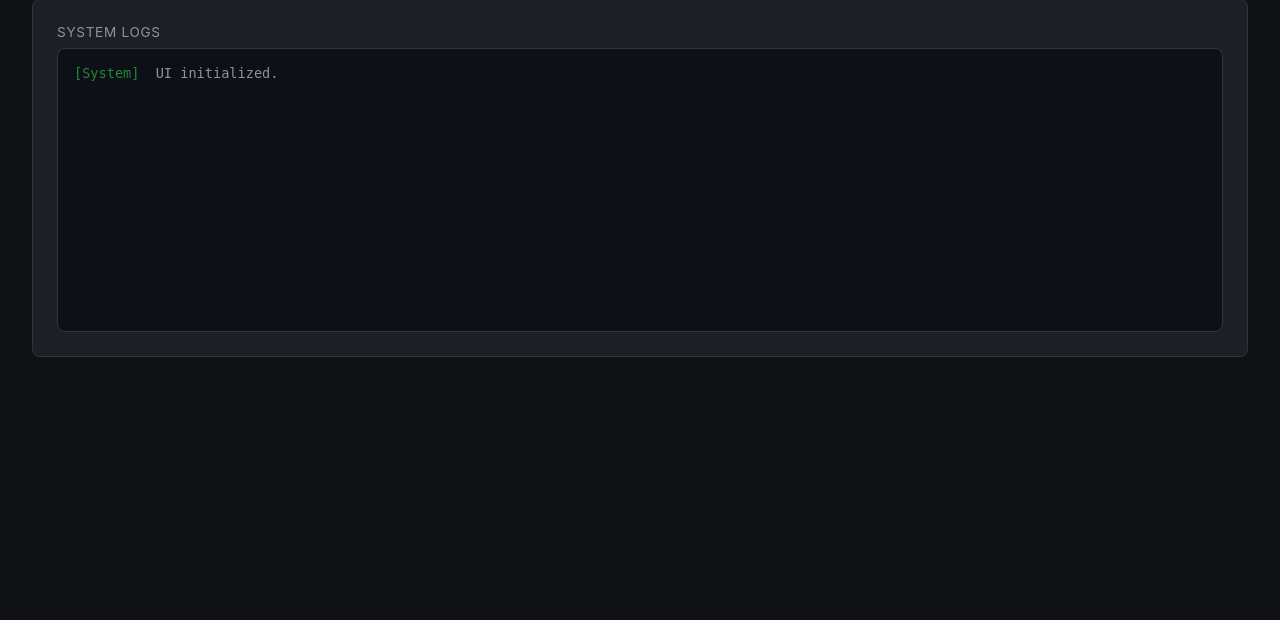
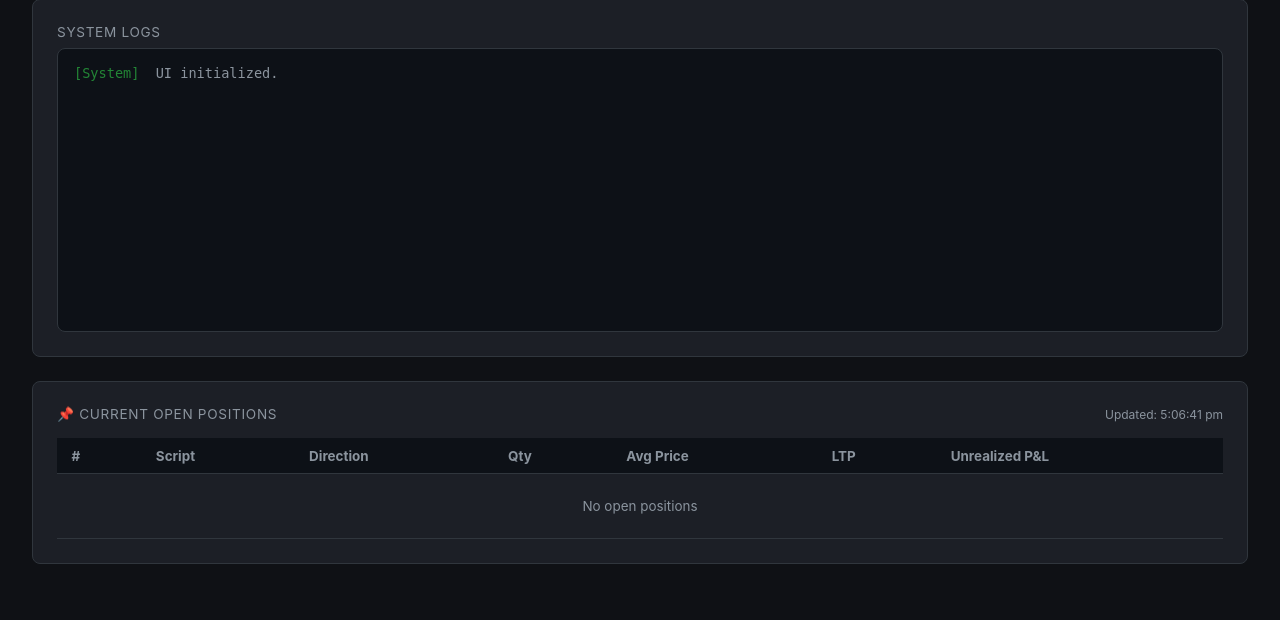
Before and after one commit to anoopverma/AntiGravity, a Flask app: page / in a window 1280 px wide. Shown: the part 357-977 px from the top of the page. Before the commit the page ends 714 px from the top, so only its background shows below. Run offline with Flask 3, Linux system fonts and the light colour scheme; the visitor is signed in with stand-in values (Sample User, id 1).

Commit message:
add positions card on dashboard, /api/positions endpoint, fix backtest buttons layout

```diff
--- a/app.py
+++ b/app.py
@@ -321,6 +321,36 @@ def close_all_positions():
         return jsonify({"status": "error", "message": str(e)}), 500
 
 
+@app.route('/api/positions', methods=['GET'])
+def get_positions():
+    if not dhan:
+        return jsonify({"status": "error", "message": "Dhan client not initialised"}), 503
+    try:
+        pos_resp = dhan.get_positions()
+        positions = []
+        if pos_resp.get("status") == "success":
+            for p in pos_resp.get("data", []):
+                net_qty = int(p.get("netQty", 0))
+                if net_qty == 0:
+                    continue
+                buy_avg  = float(p.get("buyAvg",  0) or 0)
+                sell_avg = float(p.get("sellAvg", 0) or 0)
+                ltp      = float(p.get("ltp",     0) or 0)
+                unrealized = (ltp - buy_avg) * net_qty if net_qty > 0 else (sell_avg - ltp) * abs(net_qty)
+                positions.append({
+                    "script":    p.get("tradingSymbol", p.get("securityId", "Unknown")),
+                    "direction": "BUY" if net_qty > 0 else "SELL",
+                    "qty":       abs(net_qty),
+                    "avg_price": buy_avg if net_qty > 0 else sell_avg,
+                    "ltp":       ltp,
+                    "unrealized_pnl": round(unrealized, 2),
+                })
+        return jsonify({"status": "success", "data": positions})
+    except Exception as e:
+        logger.error(f"Positions error: {e}")
+        return jsonify({"status": "error", "message": str(e)}), 500
+
+
 @app.route('/api/backtests', methods=['GET'])
 def get_backtests():
     uri = os.getenv("POSTGRES_URI", "")
--- a/templates/index.html
+++ b/templates/index.html
@@ -221,6 +221,52 @@
             color: var(--danger);
             opacity: 1;
         }
+
+        .pos-table th,
+        .pos-table td {
+            padding: 0.6rem 0.9rem;
+            text-align: left;
+            border-bottom: 1px solid var(--border);
+            font-size: 0.84rem;
+        }
+
+        .pos-table th {
+            background-color: #0d1117;
+            color: var(--text-dim);
+        }
+
+        .pos-table {
+            width: 100%;
+            border-collapse: collapse;
+        }
+
+        .dir-buy {
+            background: rgba(74, 222, 128, 0.15);
+            color: #4ade80;
+            padding: 2px 8px;
+            border-radius: 4px;
+            font-size: 0.75rem;
+            font-weight: 700;
+        }
+
+        .dir-sell {
+            background: rgba(248, 113, 113, 0.15);
+            color: #f87171;
+            padding: 2px 8px;
+            border-radius: 4px;
+            font-size: 0.75rem;
+            font-weight: 700;
+        }
+
+        .pnl-pos {
+            color: #4ade80;
+            font-weight: 600;
+        }
+
+        .pnl-neg {
+            color: #f87171;
+            font-weight: 600;
+        }
     </style>
 </head>
 
@@ -262,6 +308,35 @@
             <div class="card-title">System Logs</div>
             <div class="log-container" id="logs">
                 <div class="log-entry"><span class="log-time">[System]</span> UI initialized.</div>
+            </div>
+        </div>
+
+        <!-- Current Positions -->
+        <div class="card">
+            <div style="display:flex; justify-content:space-between; align-items:center; margin-bottom:1rem;">
+                <div class="card-title" style="margin:0;">📌 Current Open Positions</div>
+                <span id="pos-updated" style="font-size:0.75rem; color:var(--text-dim);"></span>
+            </div>
+            <div class="table-container" style="max-height:260px;">
+                <table class="pos-table">
+                    <thead>
+                        <tr>
+                            <th>#</th>
+                            <th>Script</th>
+                            <th>Direction</th>
+                            <th>Qty</th>
+                            <th>Avg Price</th>
+                            <th>LTP</th>
+                            <th>Unrealized P&L</th>
+                        </tr>
+                    </thead>
+                    <tbody id="pos-tbody">
+                        <tr>
+                            <td colspan="7" style="text-align:center;color:var(--text-dim);padding:1.5rem;">No open
+                                positions</td>
+                        </tr>
+                    </tbody>
+                </table>
             </div>
         </div>
 
@@ -331,8 +406,40 @@
             }
         }
 
+        async function fetchPositions() {
+            try {
+                const res = await fetch('/api/positions');
+                const data = await res.json();
+                const tbody = document.getElementById('pos-tbody');
+                document.getElementById('pos-updated').textContent = 'Updated: ' + new Date().toLocaleTimeString('en-IN');
+
+                if (data.status === 'success' && data.data.length > 0) {
+                    tbody.innerHTML = data.data.map((p, i) => {
+                        const pnl = p.unrealized_pnl;
+                        const pnlCls = pnl >= 0 ? 'pnl-pos' : 'pnl-neg';
+                        const pnlStr = (pnl >= 0 ? '+' : '') + '₹' + pnl.toLocaleString('en-IN', { minimumFractionDigits: 2, maximumFractionDigits: 2 });
+                        return `<tr>
+                            <td style="color:var(--text-dim);">${i + 1}</td>
+                            <td style="font-weight:600;">${p.script}</td>
+                            <td><span class="dir-${p.direction.toLowerCase()}">${p.direction}</span></td>
+                            <td>${p.qty}</td>
+                            <td>₹${Number(p.avg_price).toLocaleString('en-IN')}</td>
+                            <td>₹${Number(p.ltp).toLocaleString('en-IN')}</td>
+                            <td class="${pnlCls}">${pnlStr}</td>
+                        </tr>`;
+                    }).join('');
+                } else {
+                    tbody.innerHTML = '<tr><td colspan="7" style="text-align:center;color:var(--text-dim);padding:1.5rem;">No open positions</td></tr>';
+                }
+            } catch (err) {
+                console.error('Positions fetch failed', err);
+            }
+        }
+
         setInterval(fetchStatus, 2000);
+        setInterval(fetchPositions, 5000);
         fetchStatus();
+        fetchPositions();
     </script>
 </body>
 
```
Also changed, not shown: templates/backtest_runner.html (+3 -5 lines).
